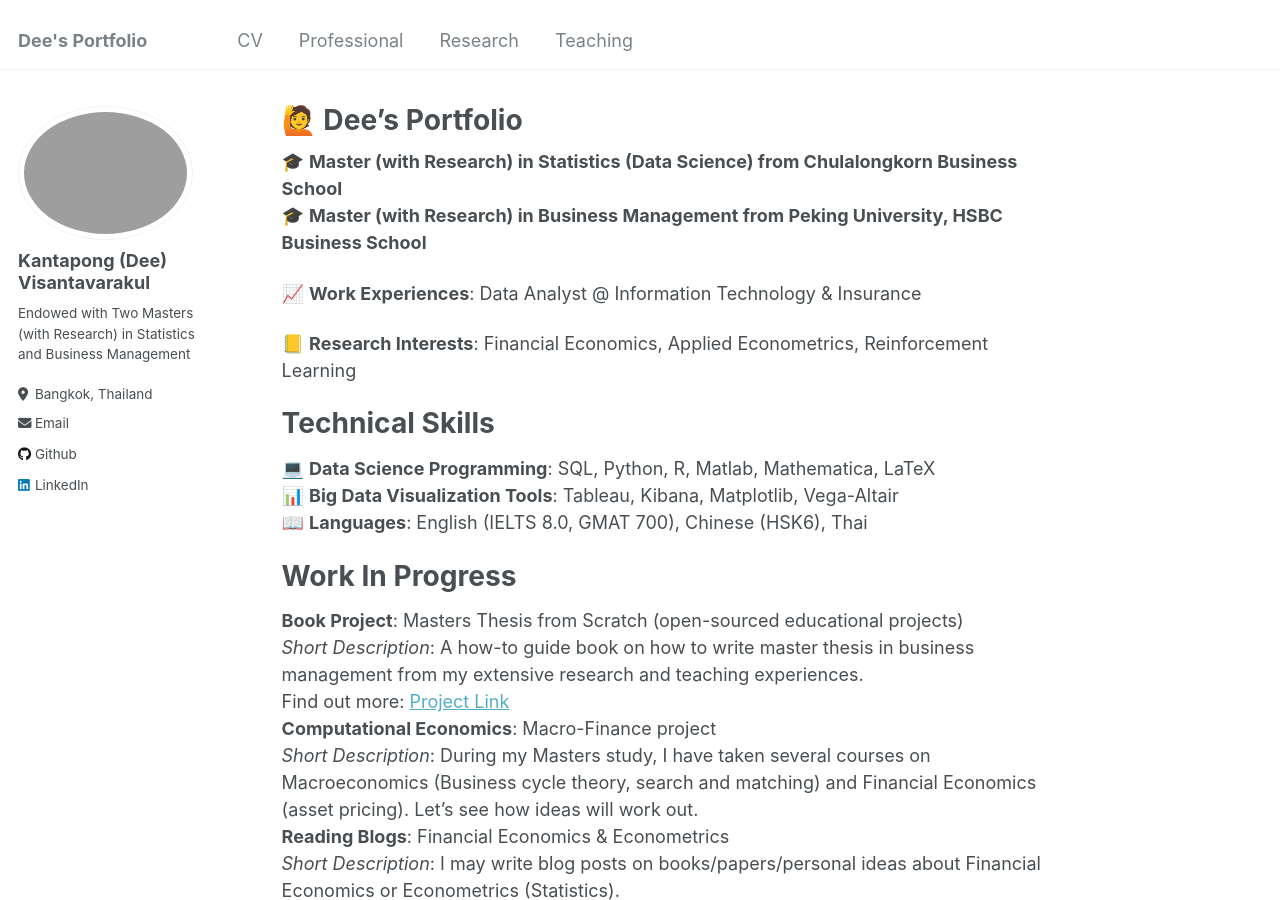
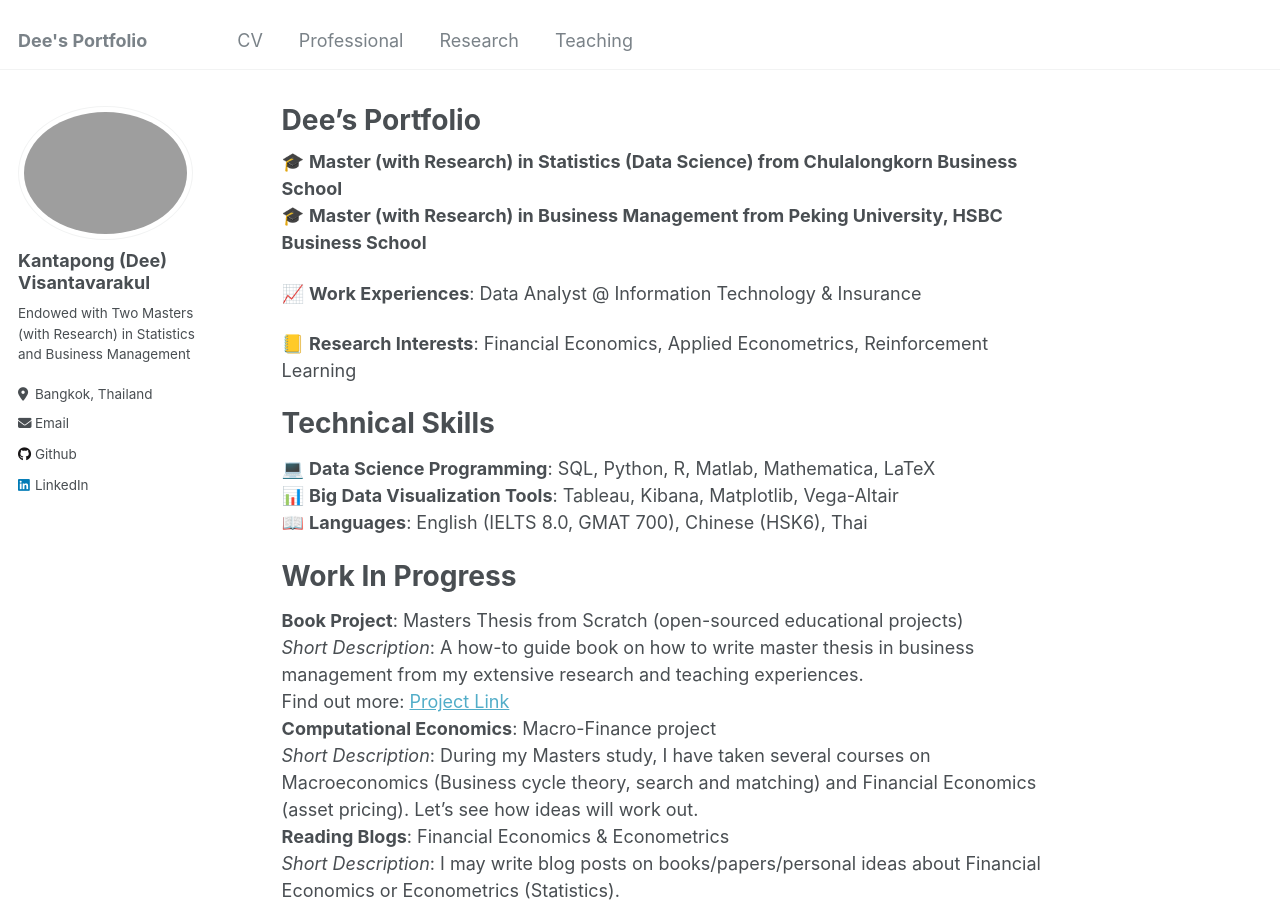
Before and after one commit to GoodDee/GoodDee.github.io, a Jekyll site: the page built from _pages/about.md, in a window 1280 px wide and 900 px high. Built offline with Jekyll 4.4.1, drawn with Linux system fonts in a browser that asks for light colours.

```diff
--- a/_pages/about.md
+++ b/_pages/about.md
@@ -1,6 +1,6 @@
 ---
 permalink: /
-title: "🙋 Dee's Portfolio"
+title: "Dee's Portfolio"
 author_profile: true
 redirect_from:
   - /about/
```
